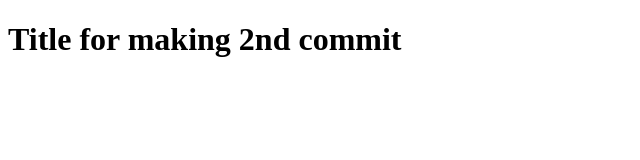
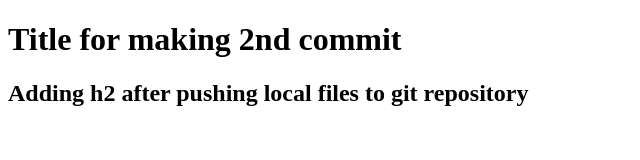
Before and after one commit to ReyKes/git-one, a plain HTML site: page index.html in a window 1280 px wide. Shown: the whole page, without its empty margins (0-640 px from the left). Drawn offline with Linux system fonts and the light colour scheme.

Commit message:
adding title after pushing local files to repository

```diff
--- a/index.html
+++ b/index.html
@@ -5,5 +5,6 @@
 </head>
 <body>
  <h1>Title for making 2nd commit</h1>
+ <h2>Adding h2 after pushing local files to git repository</h2>
 </body>
 </html>
```
